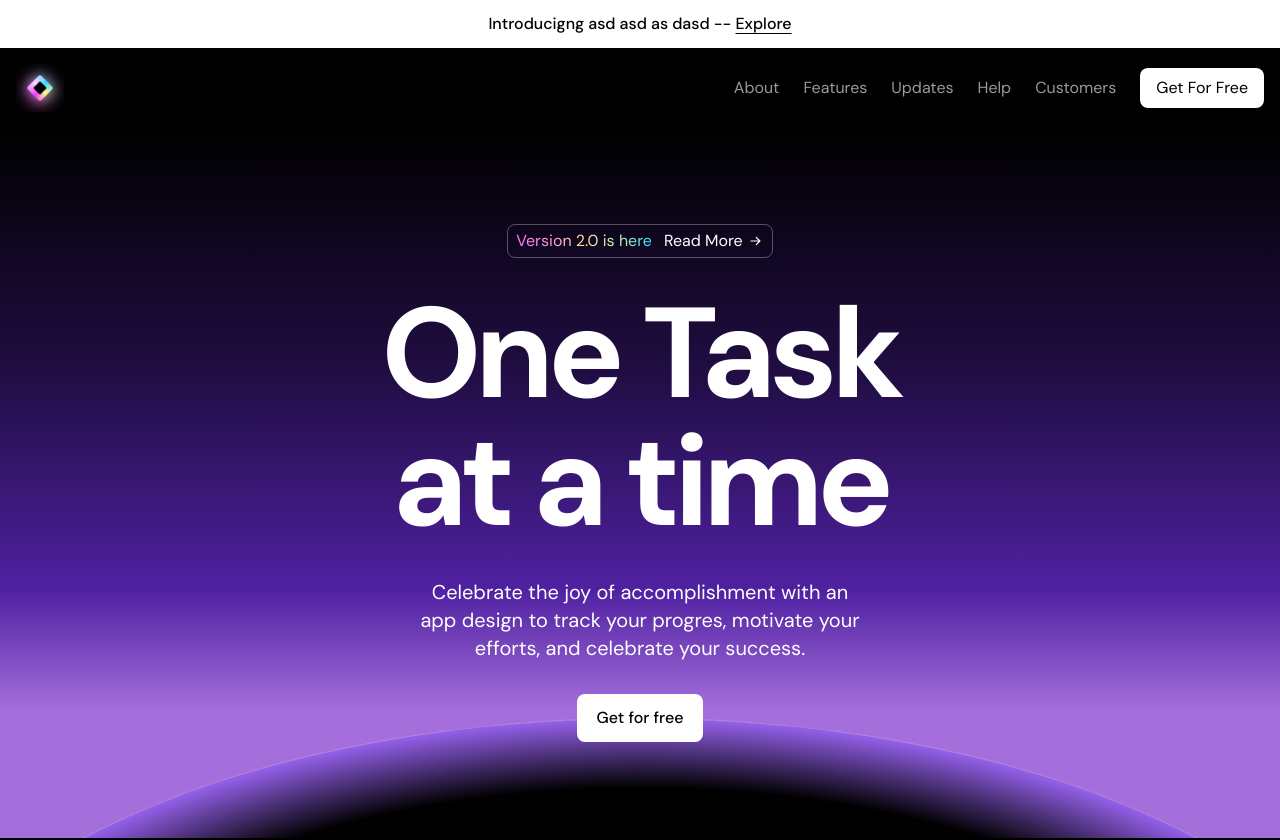
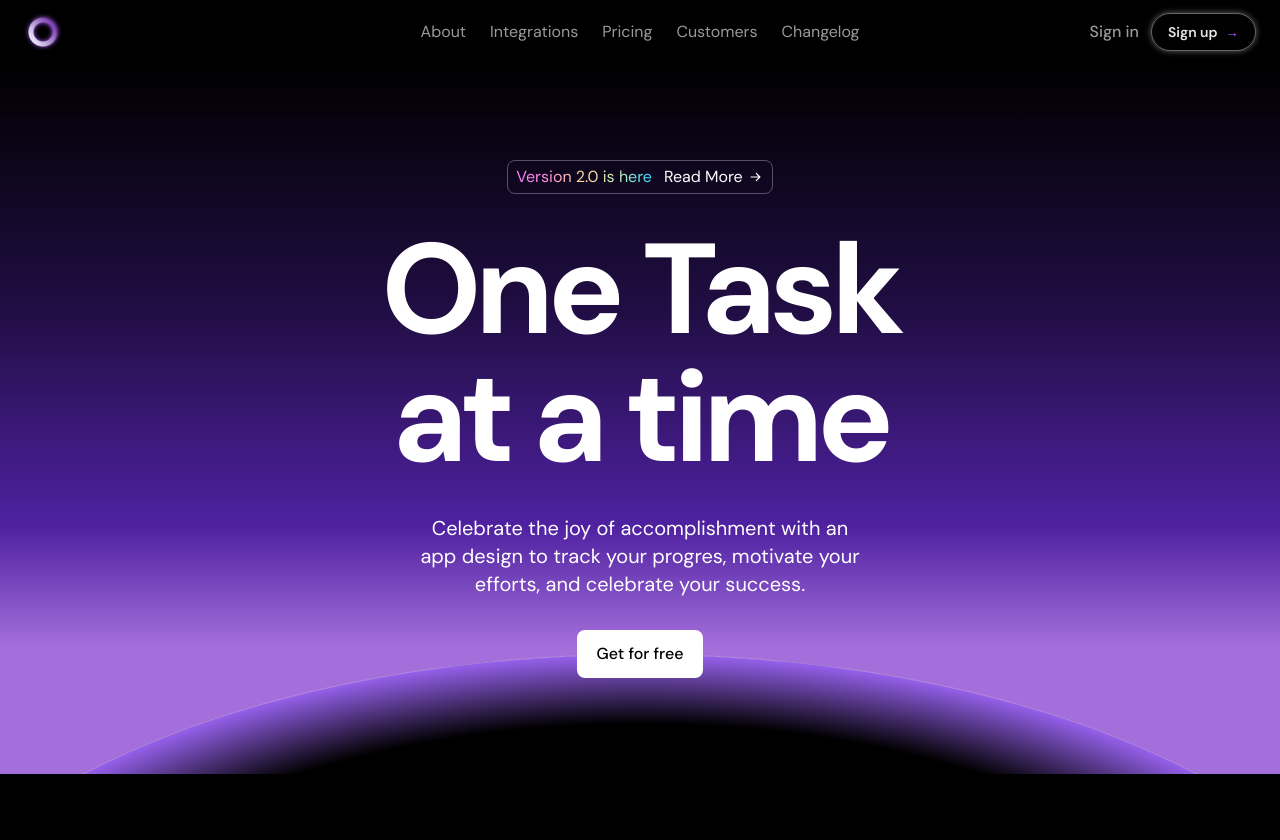
Before and after one commit to Grdgyyr/equentium-website, a Next.js app: page / in a window 1280 px wide. Shown: the top 840 px of the page. Built offline with nearby package versions, Linux system fonts and the light colour scheme.

Commit message:
Remove Banner component from Home page and update Navbar for improved layout and functionality

```diff
--- a/src/app/page.tsx
+++ b/src/app/page.tsx
@@ -11,7 +11,6 @@ import { Footer } from "@/components/Footer";
 export default function Home() {
   return (
     <>
-      <Banner />
       <Navbar />
       <Hero />
       <LogoTicker />
--- a/src/components/Navbar.tsx
+++ b/src/components/Navbar.tsx
@@ -1,54 +1,111 @@
+"use client";
+
+import { useState } from "react";
 import Image from "next/image";
-import logoImage from "../assets/images/logosaas.png";
+import logoImage from "../assets/images/logo1.png";
 import MenuIcon from "../assets/icons/menu.svg";
+import CloseIcon from "../assets/icons/close.svg";
 
 export const Navbar = () => {
+  const [menuOpen, setMenuOpen] = useState(false);
+
+  const toggleMenu = () => setMenuOpen(!menuOpen);
+
   return (
-    <div className="bg-black">
-    <div className="px-4">
-      <div className="py-4 flex items-center justify-between">
-        <div className="relative">
-          <div className="absolute w-full top-2 bottom-0 bg-[linear-gradient(to_right, #FCD6FF, #29D8FF, #FFFD80, #F89ABF, #FCD6FF )] blur-md" />
-          <Image src={logoImage} alt="logo" className="h-12 w-12 relative"/>
+    <header className="w-full z-30 top-0 bg-black text-white shadow-md">
+      <div className="max-w-7xl mx-auto px-4 sm:px-6">
+        <div className="flex items-center justify-between h-16 relative">
+          {/* Logo */}
+          <div className="flex-shrink-0 z-20">
+            <a href="/" className="flex items-center space-x-2">
+              <Image src={logoImage} alt="Logo" width={38} height={38} />
+            </a>
           </div>
-        <div className="border border-white border-opacity-10 h-10 w-10 inline-flex justify-center items-center rounded-lg sm:hidden">
-          <MenuIcon className="text-white" />
-        </div>
-        <nav className="flex gap-6 items-center hidden sm:flex">
+
+          {/* Centered auth buttons (mobile only) */}
+          <div className="absolute left-1/2 transform -translate-x-1/2 flex items-center space-x-2 z-10 md:hidden">
             <a
               href="#"
-            className="text-opacity-60 text-white hover:text-opacity-100 transition"
+              className="text-white/80 hover:text-white transition text-sm font-medium"
             >
-            About
+              Sign in
             </a>
             <a
               href="#"
-            className="text-opacity-60 text-white hover:text-opacity-100 transition"
+              className="px-4 py-2 border border-white/40 text-white/90 rounded-full text-sm font-semibold backdrop-blur-sm transition hover:border-white hover:text-white shadow-[0_0_6px_rgba(255,255,255,0.4)] hover:shadow-[0_0_10px_rgba(255,255,255,0.6)]"
             >
-            Features
+              Sign up{" "}
+              <span className="ml-1 text-[#a855f7] font-medium tracking-normal transition hover:drop-shadow-[0_0_4px_rgba(168,85,247,0.6)]">
+                →
+              </span>
+            </a>
+          </div>
+
+          {/* Menu toggle */}
+          <div className="md:hidden z-20">
+            <button onClick={toggleMenu} aria-label="Toggle Menu">
+              {menuOpen ? (
+                <MenuIcon className="w-6 h-6 text-white" />
+              ) : (
+                <MenuIcon className="w-6 h-6 text-white" />
+              )}
+            </button>
+          </div>
+
+          {/* Desktop Nav */}
+          <nav className="hidden md:flex absolute left-1/2 transform -translate-x-1/2 space-x-6 items-center">
+            {["About", "Integrations", "Pricing", "Customers", "Changelog"].map(
+              (item) => (
+                <a
+                  key={item}
+                  href="#"
+                  className="text-white/60 hover:text-white transition"
+                >
+                  {item}
+                </a>
+              )
+            )}
+          </nav>
+
+          {/* Desktop Auth Buttons */}
+          <div className="hidden md:flex space-x-3 items-center">
+            <a
+              href="#"
+              className="text-white/60 hover:text-white transition font-medium"
+            >
+              Sign in
             </a>
             <a
               href="#"
-            className="text-opacity-60 text-white hover:text-opacity-100 transition"
+              className="px-4 py-2 border border-white/40 text-white/90 rounded-full text-sm font-semibold backdrop-blur-sm transition hover:border-white hover:text-white shadow-[0_0_6px_rgba(255,255,255,0.4)] hover:shadow-[0_0_10px_rgba(255,255,255,0.6)]"
             >
-            Updates
+              Sign up{" "}
+              <span className="ml-1 text-[#a855f7] font-medium tracking-normal transition hover:drop-shadow-[0_0_4px_rgba(168,85,247,0.6)]">
+                →
+              </span>
             </a>
-          <a
-            href="#"
-            className="text-opacity-60 text-white hover:text-opacity-100 transition"
-          >
-            Help
-          </a>
-          <a
-            href="#"
-            className="text-opacity-60 text-white hover:text-opacity-100 transition"
-          >
-            Customers
-          </a>
-          <button className="bg-white py-2 px-4 rounded-lg">Get For Free</button>
-        </nav>
           </div>
         </div>
       </div>
+
+      {/* Mobile menu dropdown */}
+      {menuOpen && (
+  <div className="md:hidden bg-black/80 backdrop-blur-lg rounded-xl shadow-xl px-6 py-4 mt-2 mx-4 z-20 overflow-hidden border border-white/20 shadow-[0_0_12px_rgba(255,255,255,0.15)]">
+    <ul className="space-y-3 py-2 px-4">
+      {["About", "Integrations", "Pricing", "Customers", "Changelog"].map((item) => (
+        <li key={item}>
+          <a
+            href="#"
+            className="block text-slate-300 hover:text-white font-medium py-1 transition"
+          >
+            {item}
+          </a>
+        </li>
+      ))}
+    </ul>
+  </div>
+)}
+
+    </header>
   );
 };
```
Also changed, not shown: src/assets/icons/close.svg (added), src/assets/images/logo1.png (added). Lines whose indentation alone changed are shown as unchanged.
